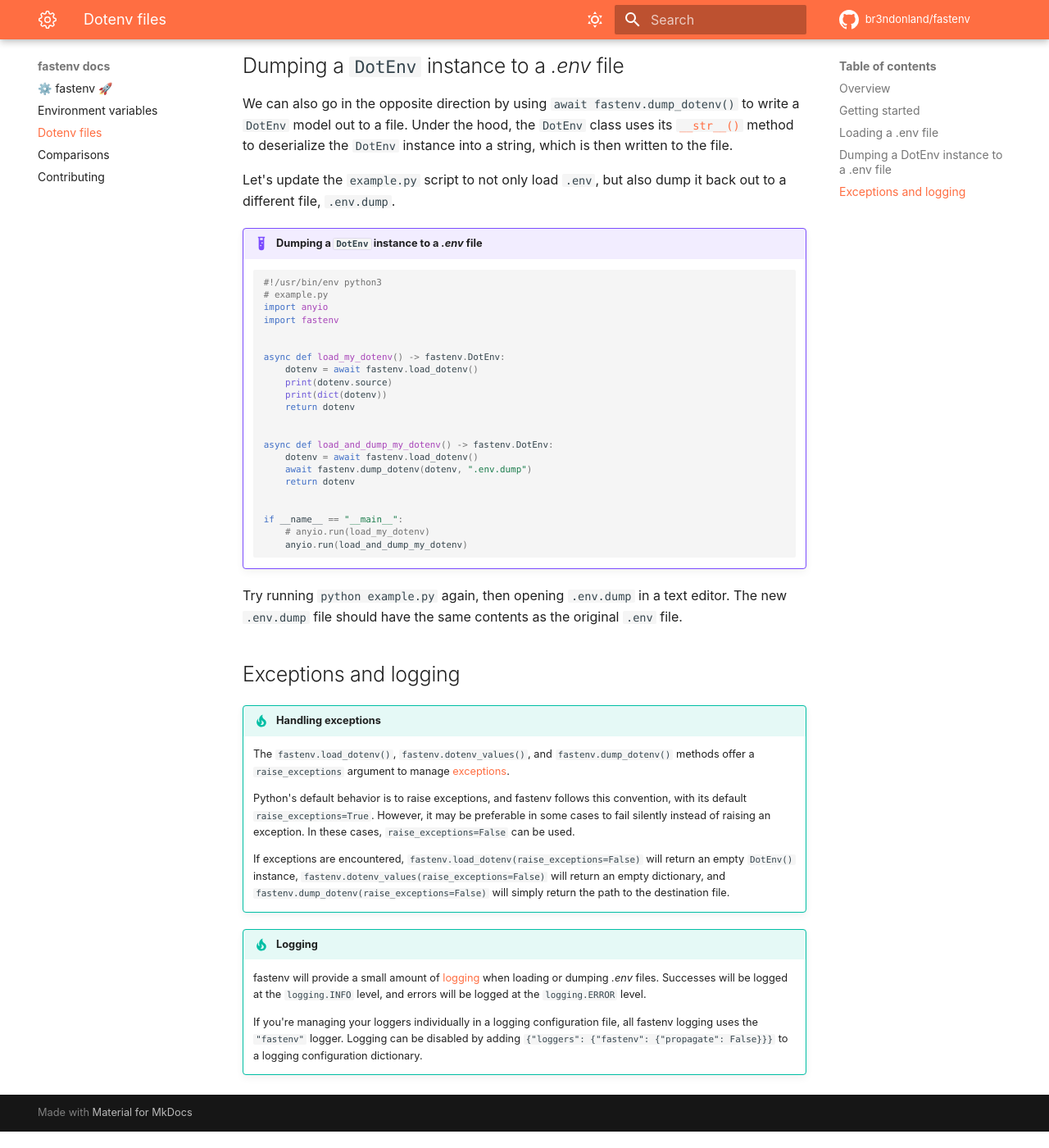
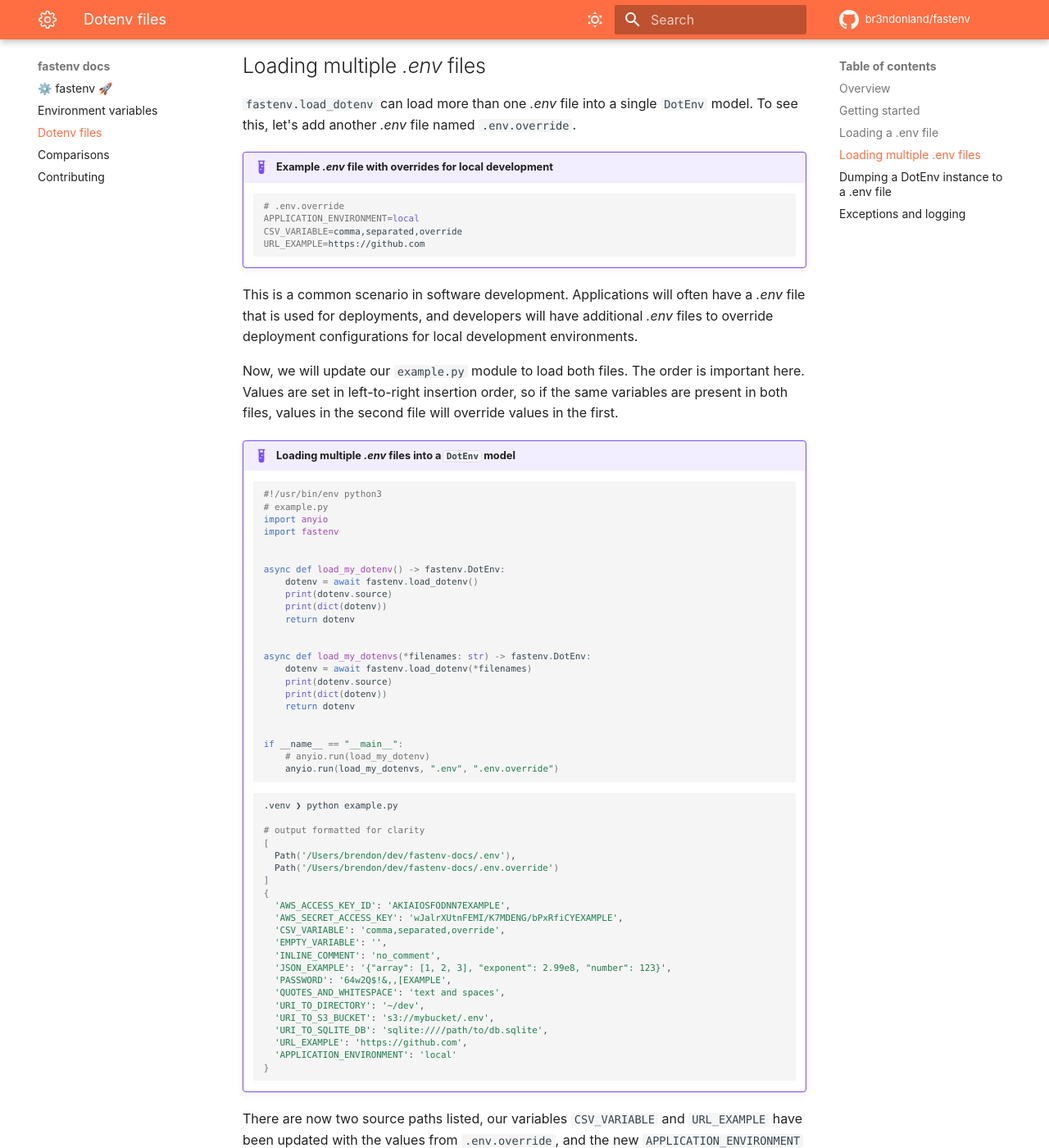
Before and after one commit to br3ndonland/fastenv, an MkDocs documentation site: the page built from docs/dotenv.md, in a window 1280 px wide and 1400 px high, scrolled down 2869 px. Shown: the whole window at 82% size. Built offline with MkDocs 1.6.1 and Material for MkDocs 9.7.7, drawn with Linux system fonts in a browser that asks for light colours; comment, search, counter and statistics services are not loaded; some of the changed text lies outside the part shown.

Commit message:
Document how to load multiple .env files

````diff
--- a/docs/dotenv.md
+++ b/docs/dotenv.md
@@ -85,8 +85,8 @@
     ```sh
     .venv ❯ python example.py
 
+    # output formatted for clarity
     /Users/brendon/dev/fastenv-docs/.env
-    # output formatted for clarity
     {
       'AWS_ACCESS_KEY_ID': 'AKIAIOSFODNN7EXAMPLE',
       'AWS_SECRET_ACCESS_KEY': 'wJalrXUtnFEMI/K7MDENG/bPxRfiCYEXAMPLE',
@@ -115,6 +115,78 @@
 
     In some cases, you may simply want a dictionary of the keys and values in a _.env_ file, instead of the `DotEnv` model itself. Rather than running `await fastenv.load_dotenv()` and then `dict(dotenv)` to serialize the model into a dictionary, as we did in the example above, consider `await fastenv.dotenv_values()`, which will load a _.env_ file and return the dictionary directly.
 
+## Loading multiple _.env_ files
+
+`fastenv.load_dotenv` can load more than one _.env_ file into a single `DotEnv` model. To see this, let's add another _.env_ file named `.env.override`.
+
+!!!example "Example _.env_ file with overrides for local development"
+
+    ```sh
+    # .env.override
+    APPLICATION_ENVIRONMENT=local
+    CSV_VARIABLE=comma,separated,override
+    URL_EXAMPLE=https://github.com
+    ```
+
+This is a common scenario in software development. Applications will often have a _.env_ file that is used for deployments, and developers will have additional _.env_ files to override deployment configurations for local development environments.
+
+Now, we will update our `example.py` module to load both files. The order is important here. Values are set in left-to-right insertion order, so if the same variables are present in both files, values in the second file will override values in the first.
+
+!!!example "Loading multiple _.env_ files into a `DotEnv` model"
+
+    ```py
+    #!/usr/bin/env python3
+    # example.py
+    import anyio
+    import fastenv
+
+
+    async def load_my_dotenv() -> fastenv.DotEnv:
+        dotenv = await fastenv.load_dotenv()
+        print(dotenv.source)
+        print(dict(dotenv))
+        return dotenv
+
+
+    async def load_my_dotenvs(*filenames: str) -> fastenv.DotEnv:
+        dotenv = await fastenv.load_dotenv(*filenames)
+        print(dotenv.source)
+        print(dict(dotenv))
+        return dotenv
+
+
+    if __name__ == "__main__":
+        # anyio.run(load_my_dotenv)
+        anyio.run(load_my_dotenvs, ".env", ".env.override")
+    ```
+
+    ```sh
+    .venv ❯ python example.py
+
+    # output formatted for clarity
+    [
+      Path('/Users/brendon/dev/fastenv-docs/.env'),
+      Path('/Users/brendon/dev/fastenv-docs/.env.override')
+    ]
+    {
+      'AWS_ACCESS_KEY_ID': 'AKIAIOSFODNN7EXAMPLE',
+      'AWS_SECRET_ACCESS_KEY': 'wJalrXUtnFEMI/K7MDENG/bPxRfiCYEXAMPLE',
+      'CSV_VARIABLE': 'comma,separated,override',
+      'EMPTY_VARIABLE': '',
+      'INLINE_COMMENT': 'no_comment',
+      'JSON_EXAMPLE': '{"array": [1, 2, 3], "exponent": 2.99e8, "number": 123}',
+      'PASSWORD': '64w2Q$!&,,[EXAMPLE',
+      'QUOTES_AND_WHITESPACE': 'text and spaces',
+      'URI_TO_DIRECTORY': '~/dev',
+      'URI_TO_S3_BUCKET': 's3://mybucket/.env',
+      'URI_TO_SQLITE_DB': 'sqlite:////path/to/db.sqlite',
+      'URL_EXAMPLE': 'https://github.com',
+      'APPLICATION_ENVIRONMENT': 'local'
+    }
+    ```
+
+There are now two source paths listed, our variables `CSV_VARIABLE` and `URL_EXAMPLE` have been updated with the values from `.env.override`, and the new `APPLICATION_ENVIRONMENT` variable has been loaded.
+
 ## Dumping a `DotEnv` instance to a _.env_ file
 
 We can also go in the opposite direction by using `await fastenv.dump_dotenv()` to write a `DotEnv` model out to a file. Under the hood, the `DotEnv` class uses its [`__str__()`](https://docs.python.org/3/reference/datamodel.html#object.__str__) method to deserialize the `DotEnv` instance into a string, which is then written to the file.
@@ -137,18 +209,26 @@
         return dotenv
 
 
-    async def load_and_dump_my_dotenv() -> fastenv.DotEnv:
-        dotenv = await fastenv.load_dotenv()
+    async def load_my_dotenvs(*filenames: str) -> fastenv.DotEnv:
+        dotenv = await fastenv.load_dotenv(*filenames)
+        print(dotenv.source)
+        print(dict(dotenv))
+        return dotenv
+
+
+    async def load_and_dump_my_dotenvs(*filenames: str) -> fastenv.DotEnv:
+        dotenv = await fastenv.load_dotenv(*filenames)
         await fastenv.dump_dotenv(dotenv, ".env.dump")
         return dotenv
 
 
     if __name__ == "__main__":
         # anyio.run(load_my_dotenv)
-        anyio.run(load_and_dump_my_dotenv)
+        # anyio.run(load_my_dotenvs, ".env", ".env.override")
+        anyio.run(load_and_dump_my_dotenvs, ".env", ".env.override")
     ```
 
-Try running `python example.py` again, then opening `.env.dump` in a text editor. The new `.env.dump` file should have the same contents as the original `.env` file.
+Try running `python example.py` again, then opening `.env.dump` in a text editor. The new `.env.dump` file should have the variables from the `DotEnv` instance.
 
 ## Exceptions and logging
 
````
Also changed, not shown: docs/comparisons.md (+1 -0 lines).
